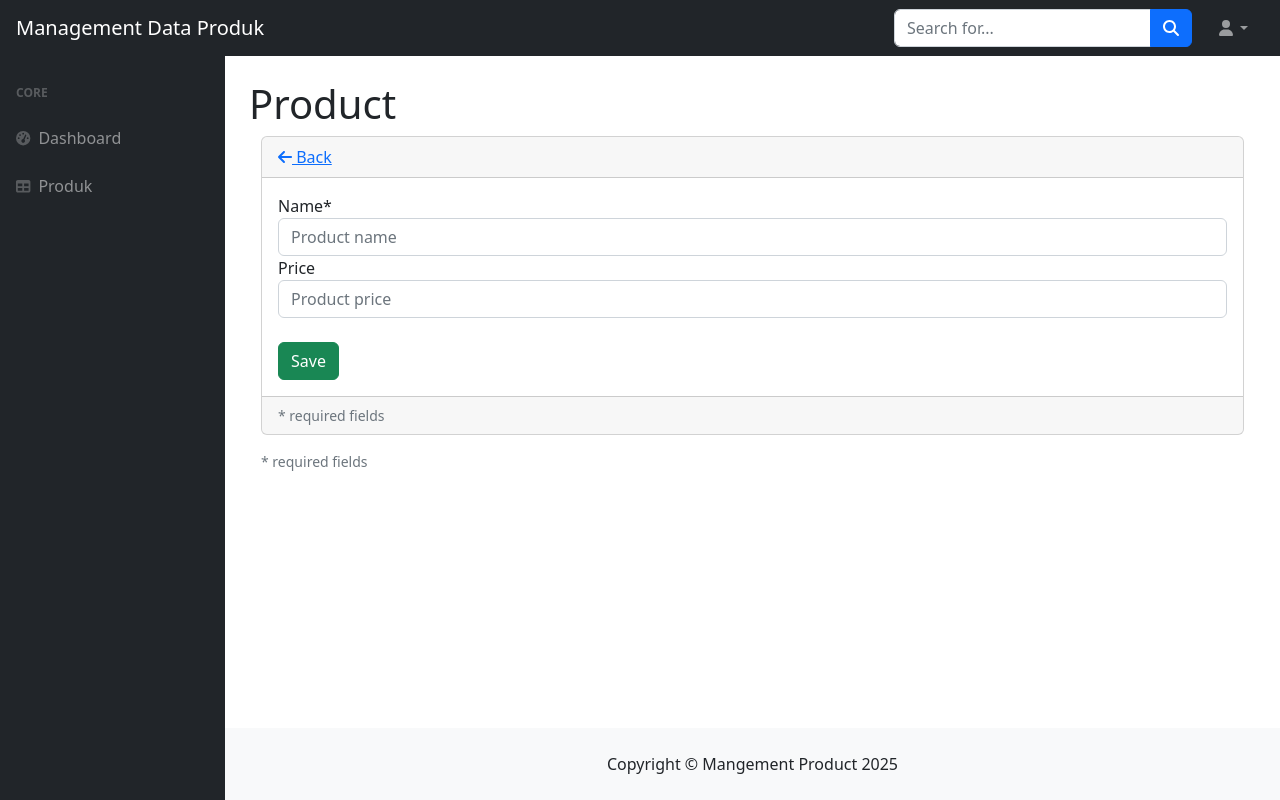
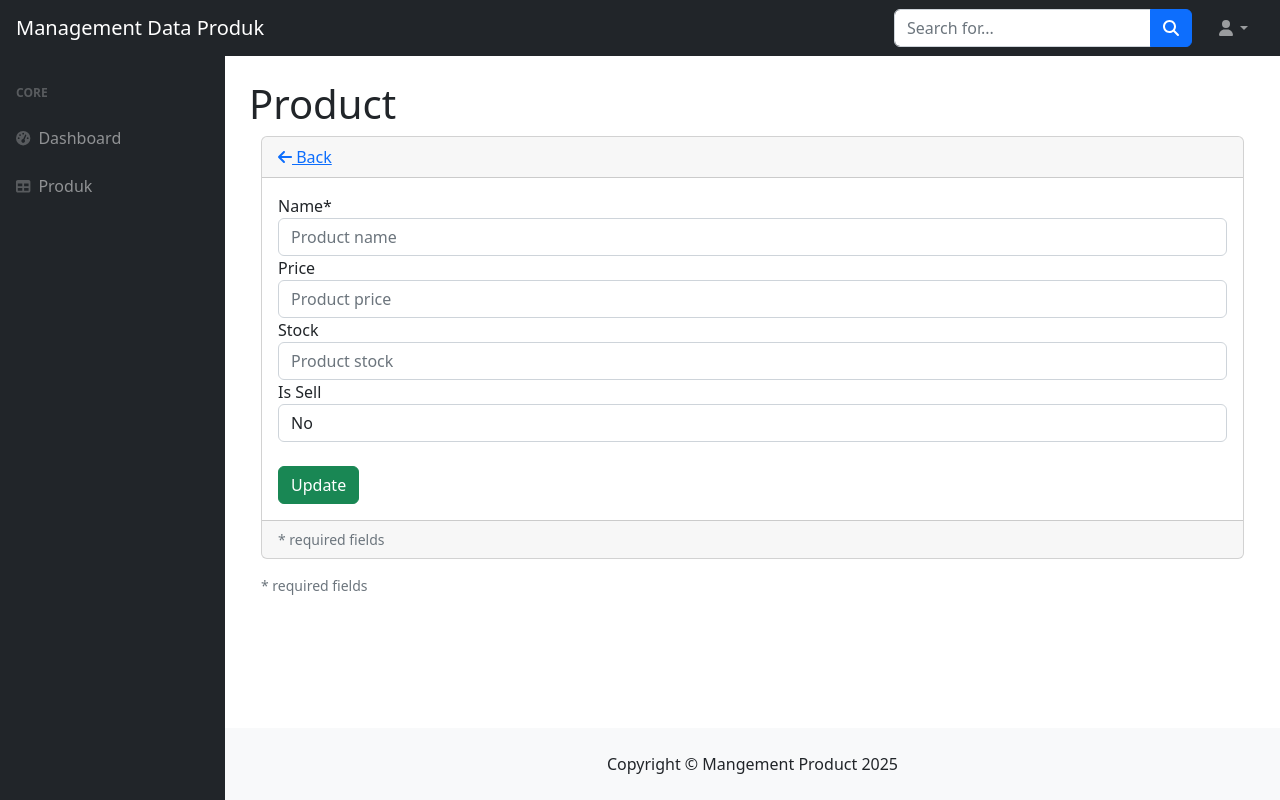
Before and after one commit to dedeandriani/Test-Web-Developer, a CodeIgniter app: the page made by application/views/admin/product/edit_form.php in a window 1280 px wide. Run offline with CodeIgniter, Linux system fonts and the light colour scheme; data that the repository does not hold is empty; some libraries are stand-ins or nearby versions.

Commit message:
Add fitur Update Product

```diff
--- a/application/controllers/admin/Products.php
+++ b/application/controllers/admin/Products.php
@@ -42,12 +42,12 @@ class Products extends CI_Controller
 
 		if ($validation->run()) {
 			$product->update();
-			$this->session->set_flashdata('success', 'Berhasil disimpan');
+			$this->session->set_flashdata('success', 'Berhasil Diupdate');
+			return redirect(site_url('admin/products'));
 		}
 
 		$data["product"] = $product->getById($id);
 		if (!$data["product"]) show_404();
-
 		$this->load->view("admin/product/edit_form", $data);
 	}
 
--- a/application/models/Product_model.php
+++ b/application/models/Product_model.php
@@ -24,13 +24,14 @@ class Product_model extends CI_Model
 			[
 				'field' => 'price',
 				'label' => 'Price',
-				'rules' => 'numeric'
+				'rules' => 'required'
+
 			],
 
 			[
 				'field' => 'stock',
 				'label' => 'stock',
-				'rules' => 'numeric'
+				'rules' => 'required'
 			],
 
 			[
@@ -64,6 +65,7 @@ class Product_model extends CI_Model
 	public function update()
 	{
 		$post = $this->input->post();
+		$this->id = $post["id"];
 		$this->name = $post["name"];
 		$this->price = $post["price"];
 		$this->stock = $post["stock"];
--- a/application/views/admin/product/edit_form.php
+++ b/application/views/admin/product/edit_form.php
@@ -38,8 +38,6 @@
 								<div class="card-body">
 
 									<form action="" method="post" enctype="multipart/form-data">
-										<!-- Note: atribut action dikosongkan, artinya action-nya akan diproses
-							oleh controller tempat view ini digunakan. Yakni index.php/admin/products/edit/ID --->
 
 										<input type="hidden" name="id" value="<?php echo $product->id ?>" />
 
@@ -60,8 +58,29 @@
 												<?php echo form_error('price') ?>
 											</div>
 										</div>
+
+										<div class="form-group">
+											<label for="price">Stock</label>
+											<input class="form-control <?php echo form_error('stock') ? 'is-invalid' : '' ?>"
+												type="number" name="stock" min="0" placeholder="Product stock" value="<?php echo $product->stock ?>" />
+											<div class="invalid-feedback">
+												<?php echo form_error('stock') ?>
+											</div>
+										</div>
+
+										<div class="form-group">
+											<label for="price">Is Sell</label>
+											<select class="form-control <?php echo form_error('is_sell') ? 'is-invalid' : '' ?>" name="is_sell">
+												<option value="<?php echo $product->is_sell ?>"><?php echo $product->is_sell == 1 ? 'Yes' : 'No' ?></option">
+												<option value="1">Yes</option>
+												<option value="0">No</option>
+											</select>
+											<div class="invalid-feedback">
+												<?php echo form_error('is_sell') ?>
+											</div>
+										</div>
 										<br>
-										<input class="btn btn-success" type="submit" name="btn" value="Save" />
+										<input class="btn btn-success" type="submit" name="btn" value="Update" />
 									</form>
 
 								</div>
--- a/application/views/admin/product/list.php
+++ b/application/views/admin/product/list.php
@@ -43,7 +43,7 @@
 										<th>Is Sell</th>
 										<th>Created At</th>
 										<th>Updated At</th>
-										<th>Action</th>
+										<th width="150">Actions</th>
 									</tr>
 								</thead>
 
@@ -84,9 +84,9 @@
 											</td>
 											<td width="250">
 												<a href="<?php echo site_url('admin/products/edit/' . $product->id) ?>"
-													class="btn btn-small"><i class="fas fa-edit"></i> Edit</a>
+													class="btn btn-small"><i class="fas fa-edit"></i></a>
 												<a onclick="deleteConfirm('<?php echo site_url('admin/products/delete/' . $product->id) ?>')"
-													href="#!" class="btn btn-small text-danger"><i class="fas fa-trash"></i> Hapus</a>
+													href="#!" class="btn btn-small text-danger"><i class="fas fa-trash"></i></a>
 											</td>
 
 										</tr>
```
